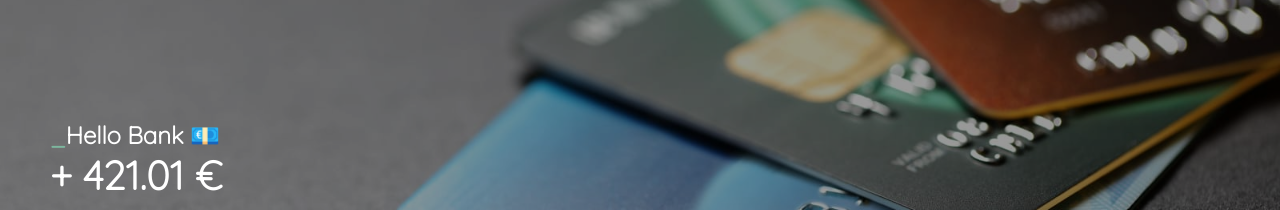
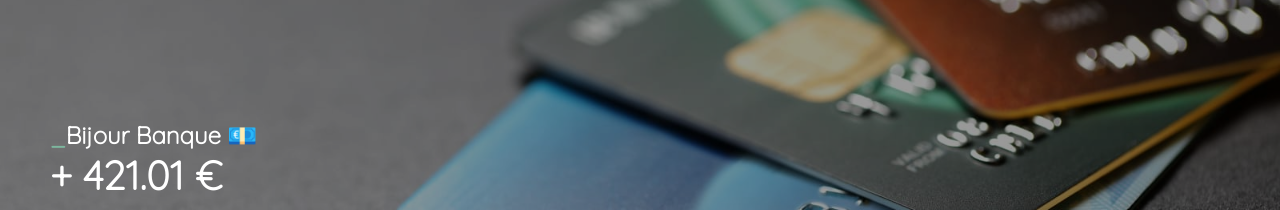
Before and after one commit to liviegladys/bijour_bank, a plain HTML site: page index.html in a window 1280 px wide. Shown: the top 210 px of the page. Drawn offline with Linux system fonts and the light colour scheme.

Commit message:
Update index.html

```diff
--- a/index.html
+++ b/index.html
@@ -9,7 +9,7 @@
   </head>
   <body>
     <section class="hero">
-      <h1>_Hello Bank <span>💶</span></h1>
+      <h1>_Bijour Banque <span>💶</span></h1>
       <h2 id="total">+ 421.01 €</h2>
     </section>
     <section>
```
